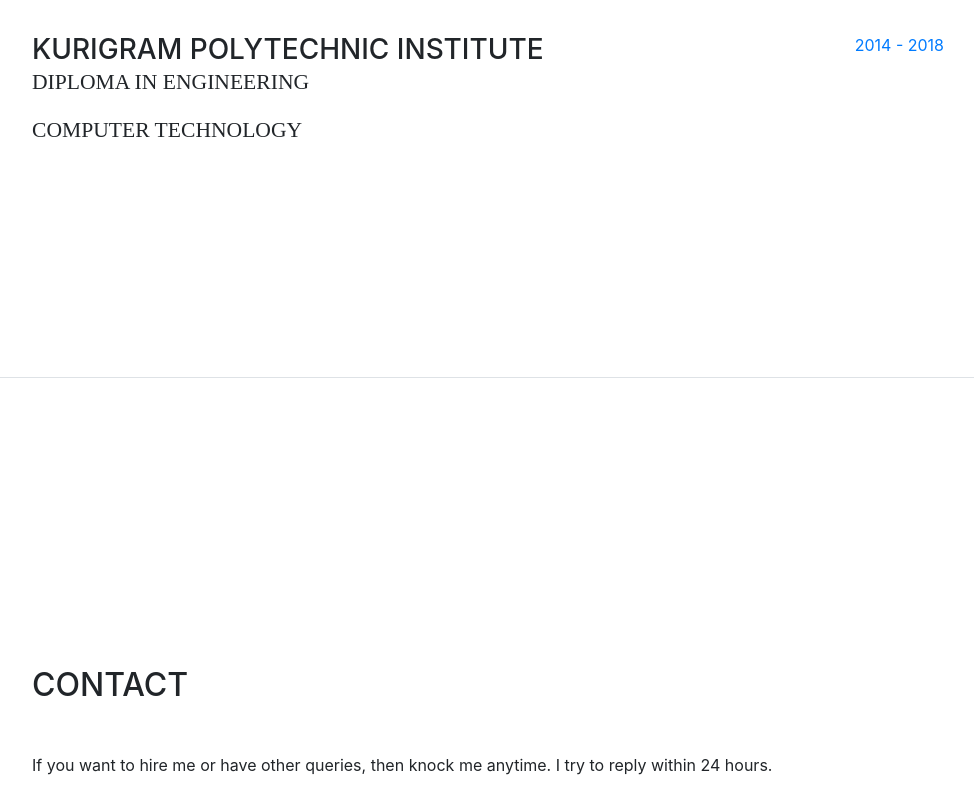
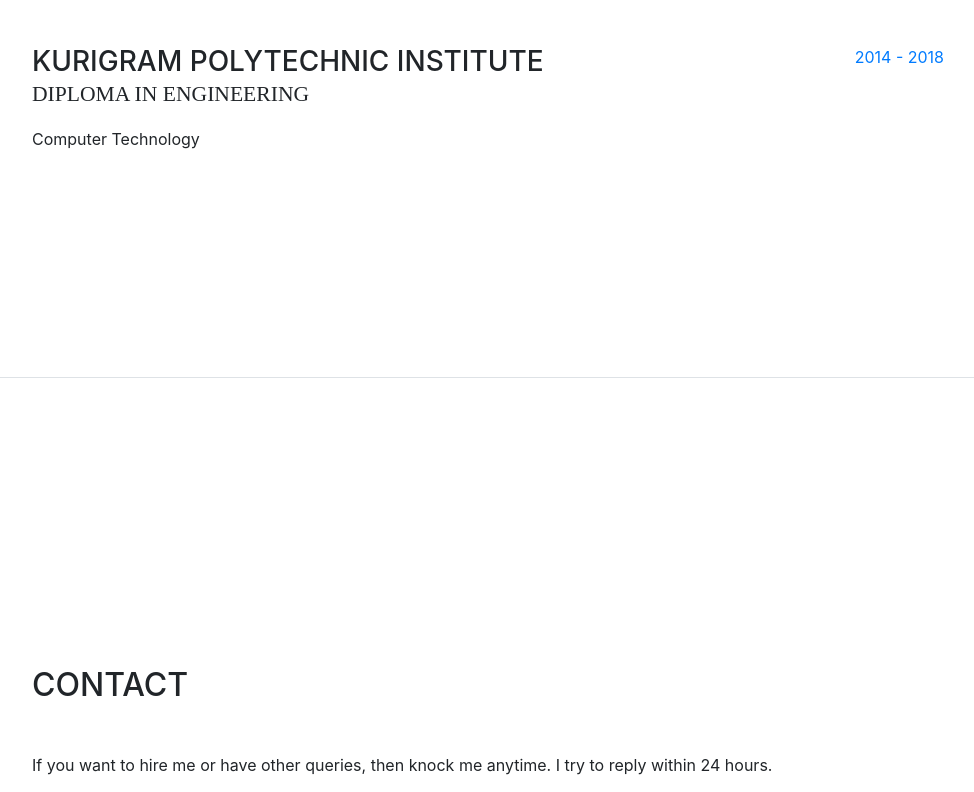
Before and after one commit to tawhidh/tawhidh.github.io, a website with bundled scripts: page index.html in a window 1280 px wide. Shown: the part 2822-3614 px from the top of the page, without its empty margins (288-1262 px from the left). Built offline with nearby package versions, Linux system fonts and the light colour scheme; a web font is replaced by a local one.

Commit message:
Update index.html

```diff
--- a/index.html
+++ b/index.html
@@ -200,7 +200,7 @@
             <div class="resume-content mr-auto">
               <h3 class="mb-0">Kurigram Polytechnic Institute</h3>
               <div class="subheading mb-3">Diploma in Engineering</div>
-              <div class="subheading mb-3">Computer Technology</div>
+              <div>Computer Technology</div>
             </div>
             <div class="resume-date text-md-right">
               <span class="text-primary">2014 - 2018</span>
```
